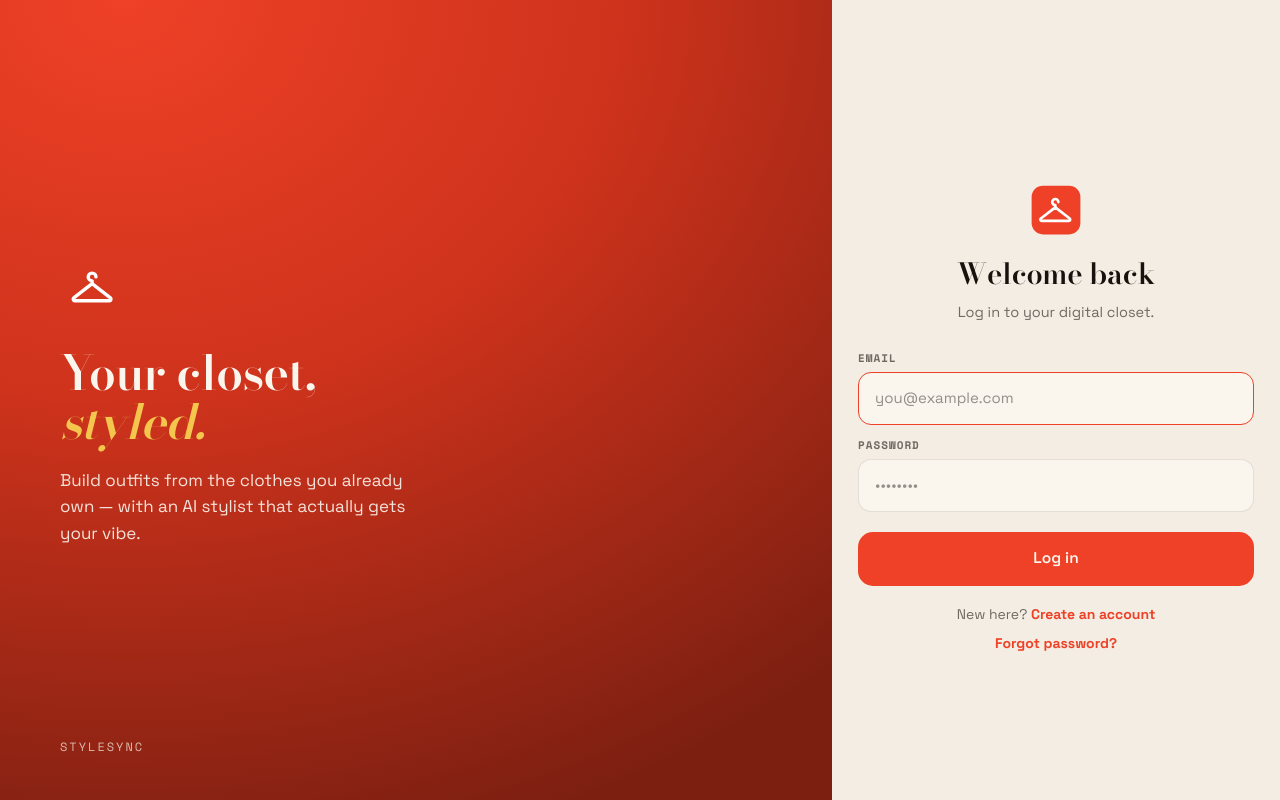
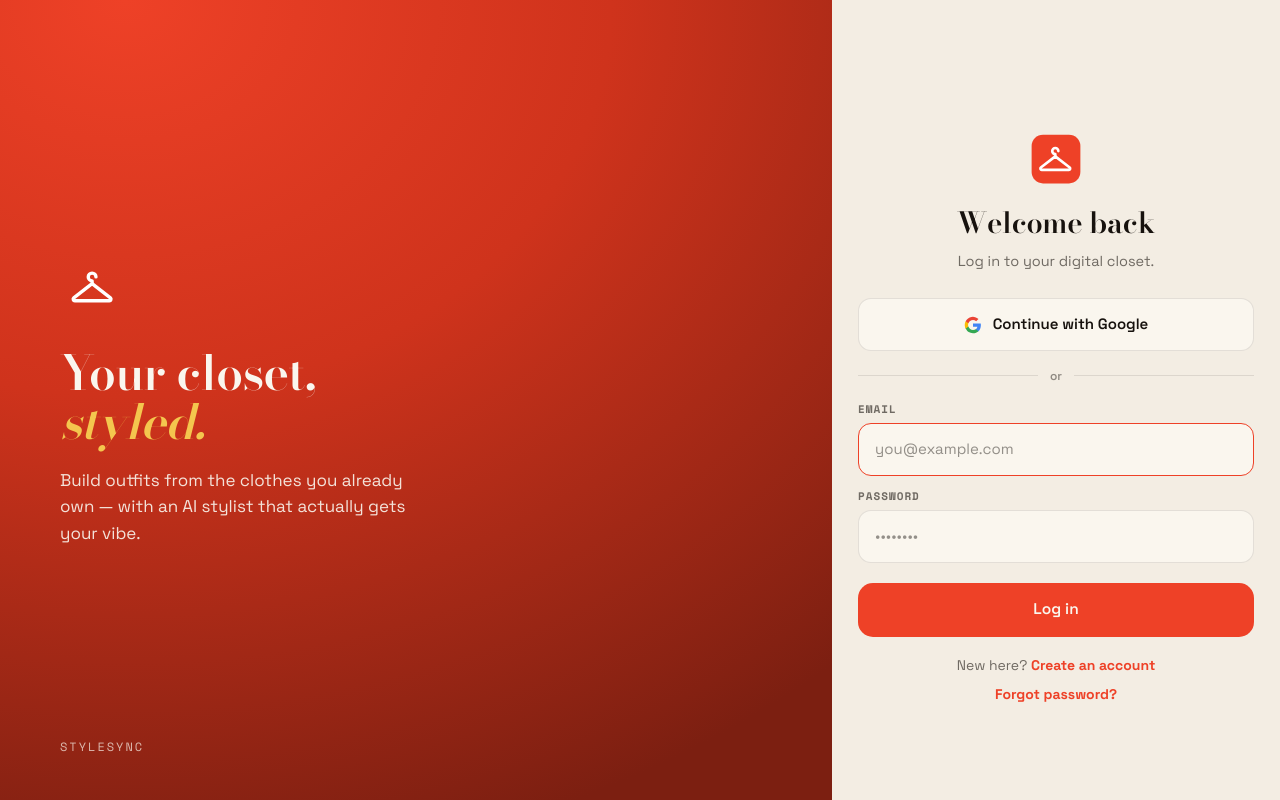
Before and after one commit to Pinjaal/stylesync, a Next.js app in the folder web/: page /login in a window 1280 px wide. Built offline with nearby package versions, Linux system fonts and the light colour scheme; no server answers.

Commit message:
Add Google sign-in; harden auth routing (redirect signed-in users, upsert profile)

```diff
--- a/web/src/app/_components/LoginForm.tsx
+++ b/web/src/app/_components/LoginForm.tsx
@@ -5,15 +5,16 @@ import Link from 'next/link'
 import { useRouter } from 'next/navigation'
 import { Loader2 } from 'lucide-react'
 import { HangerLogo } from '@/components/HangerLogo'
+import { GoogleButton } from '@/components/GoogleButton'
 import { AuthBrandPanel } from './AuthBrandPanel'
 import { createClient } from '@/lib/supabase/client'
 
-export function LoginForm() {
+export function LoginForm({ initialError }: { initialError?: string }) {
   const router = useRouter()
   const [email, setEmail] = useState('')
   const [password, setPassword] = useState('')
   const [loading, setLoading] = useState(false)
-  const [error, setError] = useState<string | null>(null)
+  const [error, setError] = useState<string | null>(initialError ?? null)
 
   async function login() {
     setError(null)
@@ -51,6 +52,9 @@ export function LoginForm() {
         <div className="auth-h">Welcome back</div>
         <div className="auth-sub">Log in to your digital closet.</div>
       </div>
+
+      <GoogleButton />
+      <div className="or-divider">or</div>
 
       {error && <p className="alert">{error}</p>}
 
--- a/web/src/app/_components/SignupForm.tsx
+++ b/web/src/app/_components/SignupForm.tsx
@@ -5,6 +5,7 @@ import Link from 'next/link'
 import { useRouter } from 'next/navigation'
 import { ChevronLeft, Loader2 } from 'lucide-react'
 import { HangerLogo } from '@/components/HangerLogo'
+import { GoogleButton } from '@/components/GoogleButton'
 import { AuthBrandPanel } from './AuthBrandPanel'
 import { createClient } from '@/lib/supabase/client'
 
@@ -116,6 +117,13 @@ export function SignupForm({ reset = false }: { reset?: boolean }) {
                 : 'First, verify your email with a quick code.'}
             </div>
           </div>
+
+          {!reset && (
+            <>
+              <GoogleButton />
+              <div className="or-divider">or</div>
+            </>
+          )}
 
           {error && <p className="alert">{error}</p>}
 
--- /dev/null
+++ b/web/src/app/auth/callback/route.ts
@@ -0,0 +1,35 @@
+import { NextResponse } from 'next/server'
+import { createClient } from '@/lib/supabase/server'
+import { getAuthState } from '@/lib/authRouting'
+
+// Google (and any OAuth provider) redirects back here with a `code`. We exchange
+// it for a session, then send the user to onboarding or the closet.
+export async function GET(request: Request) {
+  const { searchParams, origin } = new URL(request.url)
+  const code = searchParams.get('code')
+  const oauthError = searchParams.get('error')
+
+  // Behind Vercel the real host is in x-forwarded-host; use it in production.
+  const forwardedHost = request.headers.get('x-forwarded-host')
+  const isLocal = process.env.NODE_ENV === 'development'
+  const base = isLocal ? origin : forwardedHost ? `https://${forwardedHost}` : origin
+
+  if (oauthError) {
+    return NextResponse.redirect(
+      `${base}/login?error=${encodeURIComponent('Google sign-in was cancelled.')}`,
+    )
+  }
+
+  if (code) {
+    const supabase = await createClient()
+    const { error } = await supabase.auth.exchangeCodeForSession(code)
+    if (!error) {
+      const { path } = await getAuthState()
+      return NextResponse.redirect(`${base}${path ?? '/onboarding'}`)
+    }
+  }
+
+  return NextResponse.redirect(
+    `${base}/login?error=${encodeURIComponent('Could not sign you in. Please try again.')}`,
+  )
+}
--- a/web/src/app/globals.css
+++ b/web/src/app/globals.css
@@ -1468,6 +1468,49 @@ textarea {
   border-radius: 12px;
   padding: 11px 14px;
   margin-bottom: 12px;
+}
+
+/* social sign-in button + "or" divider */
+.social-btn {
+  display: flex;
+  align-items: center;
+  justify-content: center;
+  gap: 11px;
+  width: 100%;
+  padding: 14px;
+  border-radius: 13px;
+  font-weight: 600;
+  font-size: 15px;
+  background: var(--surface);
+  border: 1.5px solid var(--line);
+  color: var(--ink);
+  transition: 0.16s;
+}
+.social-btn:hover {
+  background: #fff;
+  border-color: rgba(23, 18, 14, 0.22);
+}
+.social-btn:disabled {
+  opacity: 0.6;
+}
+.social-btn .g {
+  flex: none;
+}
+.or-divider {
+  display: flex;
+  align-items: center;
+  gap: 12px;
+  color: var(--ink-mute);
+  font-size: 12px;
+  font-weight: 600;
+  margin: 16px 0;
+}
+.or-divider::before,
+.or-divider::after {
+  content: "";
+  flex: 1;
+  height: 1px;
+  background: var(--line);
 }
 
 /* ------- splash ------- */
--- a/web/src/app/login/page.tsx
+++ b/web/src/app/login/page.tsx
@@ -1,5 +1,16 @@
+import { redirect } from 'next/navigation'
+import { getAuthState } from '@/lib/authRouting'
 import { LoginForm } from '@/app/_components/LoginForm'
 
-export default function LoginPage() {
-  return <LoginForm />
+export const dynamic = 'force-dynamic'
+
+export default async function LoginPage(props: {
+  searchParams: Promise<{ error?: string }>
+}) {
+  // A signed-in user should never see the login screen.
+  const { path } = await getAuthState()
+  if (path) redirect(path)
+
+  const { error } = await props.searchParams
+  return <LoginForm initialError={error} />
 }
--- a/web/src/app/onboarding/actions.ts
+++ b/web/src/app/onboarding/actions.ts
@@ -30,17 +30,22 @@ export async function completeOnboarding(input: OnboardingInput) {
     styleDna,
   }
 
-  // profiles row is auto-created on signup; upsert keeps this safe either way.
+  // Upsert (not update): if the profiles row is ever missing — e.g. the signup
+  // trigger didn't fire — an update would hit 0 rows and trap the user in an
+  // onboarding loop. Upsert creates the row when needed.
   const { error } = await supabase
     .from('profiles')
-    .update({
-      display_name: input.name.trim() || null,
-      gender: input.gender || null,
-      style_preferences,
-      onboarded: true,
-      updated_at: new Date().toISOString(),
-    })
-    .eq('id', user.id)
+    .upsert(
+      {
+        id: user.id,
+        display_name: input.name.trim() || null,
+        gender: input.gender || null,
+        style_preferences,
+        onboarded: true,
+        updated_at: new Date().toISOString(),
+      },
+      { onConflict: 'id' },
+    )
 
   if (error) throw new Error(error.message)
 
--- a/web/src/app/page.tsx
+++ b/web/src/app/page.tsx
@@ -1,24 +1,14 @@
 import Link from 'next/link'
 import { redirect } from 'next/navigation'
-import { createClient } from '@/lib/supabase/server'
+import { getAuthState } from '@/lib/authRouting'
 import { HangerLogo } from '@/components/HangerLogo'
 
 export const dynamic = 'force-dynamic'
 
 export default async function Home() {
-  const supabase = await createClient()
-  const {
-    data: { user },
-  } = await supabase.auth.getUser()
-
-  if (user) {
-    const { data: profile } = await supabase
-      .from('profiles')
-      .select('onboarded')
-      .eq('id', user.id)
-      .maybeSingle()
-    redirect(profile?.onboarded ? '/closet' : '/onboarding')
-  }
+  // Logged-in users skip the marketing splash entirely.
+  const { path } = await getAuthState()
+  if (path) redirect(path)
 
   return (
     <main className="splash">
--- a/web/src/app/signup/page.tsx
+++ b/web/src/app/signup/page.tsx
@@ -1,8 +1,18 @@
+import { redirect } from 'next/navigation'
+import { getAuthState } from '@/lib/authRouting'
 import { SignupForm } from '@/app/_components/SignupForm'
+
+export const dynamic = 'force-dynamic'
 
 export default async function SignupPage(props: {
   searchParams: Promise<{ reset?: string }>
 }) {
   const { reset } = await props.searchParams
+
+  // A signed-in user should never see the signup screen.
+  // (The 3 signup steps happen client-side, so this only fires on a fresh load.)
+  const { path } = await getAuthState()
+  if (path) redirect(path)
+
   return <SignupForm reset={reset === '1'} />
 }
--- /dev/null
+++ b/web/src/components/GoogleButton.tsx
@@ -0,0 +1,56 @@
+'use client'
+
+import { useState } from 'react'
+import { createClient } from '@/lib/supabase/client'
+
+export function GoogleButton({ label = 'Continue with Google' }: { label?: string }) {
+  const [loading, setLoading] = useState(false)
+  const [error, setError] = useState<string | null>(null)
+
+  async function go() {
+    setError(null)
+    setLoading(true)
+    try {
+      const supabase = createClient()
+      const { error } = await supabase.auth.signInWithOAuth({
+        provider: 'google',
+        options: { redirectTo: `${window.location.origin}/auth/callback` },
+      })
+      // On success the browser is already navigating to Google — no reset needed.
+      if (error) {
+        setError(error.message)
+        setLoading(false)
+      }
+    } catch (e) {
+      setError(e instanceof Error ? e.message : 'Could not start Google sign-in')
+      setLoading(false)
+    }
+  }
+
+  return (
+    <>
+      {error && <p className="alert">{error}</p>}
+      <button type="button" className="social-btn" onClick={go} disabled={loading}>
+        <svg className="g" width="18" height="18" viewBox="0 0 24 24" aria-hidden>
+          <path
+            fill="#4285F4"
+            d="M22.5 12.2c0-.8-.1-1.6-.2-2.3H12v4.5h5.9a5 5 0 0 1-2.2 3.3v2.7h3.5c2-1.9 3.3-4.7 3.3-8.2Z"
+          />
+          <path
+            fill="#34A853"
+            d="M12 23c3 0 5.5-1 7.3-2.7l-3.5-2.7c-1 .7-2.3 1-3.8 1-2.9 0-5.3-2-6.2-4.6H2.2v2.8A11 11 0 0 0 12 23Z"
+          />
+          <path
+            fill="#FBBC05"
+            d="M5.8 14a6.6 6.6 0 0 1 0-4.2V7H2.2a11 11 0 0 0 0 9.9L5.8 14Z"
+          />
+          <path
+            fill="#EA4335"
+            d="M12 5.4c1.6 0 3 .5 4.2 1.6l3.1-3.1A11 11 0 0 0 2.2 7l3.6 2.8C6.7 7.3 9.1 5.4 12 5.4Z"
+          />
+        </svg>
+        {loading ? 'Redirecting…' : label}
+      </button>
+    </>
+  )
+}
--- /dev/null
+++ b/web/src/lib/authRouting.ts
@@ -0,0 +1,30 @@
+import 'server-only'
+import { createClient } from '@/lib/supabase/server'
+
+/**
+ * Single source of truth for "is this request authenticated, and where should
+ * an authenticated user be?" Used by the splash, login and signup pages so a
+ * signed-in user can never sit on an auth screen.
+ *
+ *  - path === null  → not logged in (show the auth/splash screen)
+ *  - path === '/onboarding' → logged in but hasn't finished onboarding
+ *  - path === '/closet' → logged in and onboarded
+ */
+export async function getAuthState(): Promise<{
+  userId: string | null
+  path: string | null
+}> {
+  const supabase = await createClient()
+  const {
+    data: { user },
+  } = await supabase.auth.getUser()
+  if (!user) return { userId: null, path: null }
+
+  const { data: profile } = await supabase
+    .from('profiles')
+    .select('onboarded')
+    .eq('id', user.id)
+    .maybeSingle()
+
+  return { userId: user.id, path: profile?.onboarded ? '/closet' : '/onboarding' }
+}
```
